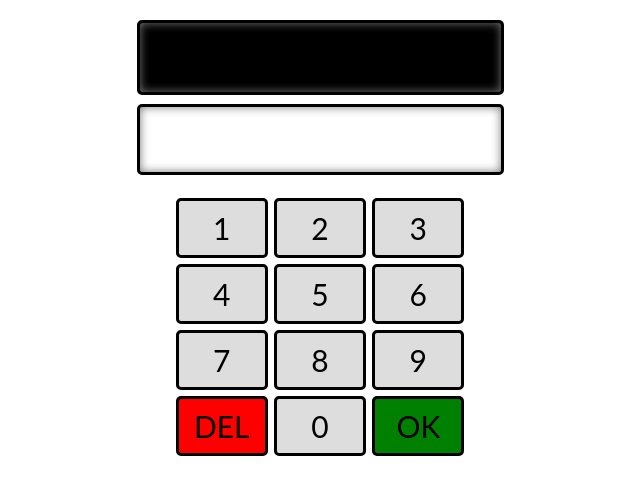
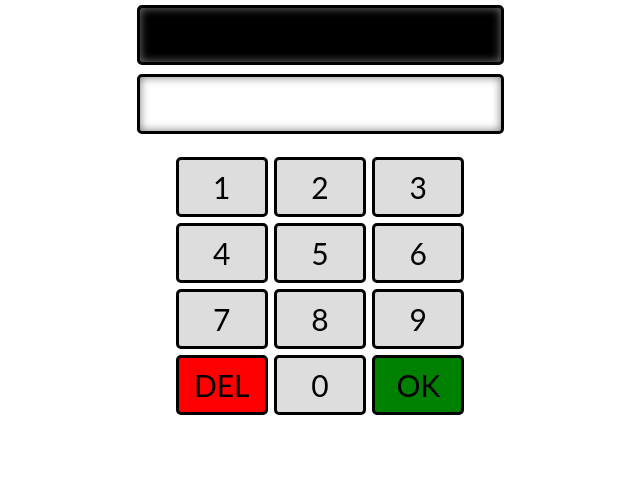
Before and after one commit to menzen/vgdd, a React (Create React App) app: page / in a window 1280 px wide. Shown: the top 494 px of the page, without its empty margins (320-960 px from the left). Built offline with nearby package versions, Linux system fonts and the light colour scheme.

Commit message:
1 file modified

```diff
--- a/src/style.css
+++ b/src/style.css
@@ -14,7 +14,7 @@ body {
   font-size: 16px;
   display: flex;
   justify-content: center;
-  padding: 15px;
+  padding: 0 15px;
 }
 
 #root {
@@ -62,10 +62,10 @@ body {
 }
 
 .number-out {
-  font-size: 50px;
+  font-size: 30px;
   text-align: center;
   margin: 5px 4px;
-  min-height: 75px;
+  height: 60px;
   border: 3px solid #000;
   border-radius: 5px;
   padding: 3px;
@@ -80,8 +80,12 @@ form {
   padding: 4px 4px 20px 4px;
 }
 
+label {
+  width: 100%;
+}
+
 input[type="text"] {
-  font-size: 40px;
+  font-size: 30px;
   border: 3px solid #000;
   border-radius: 5px;
   display: block;
```
